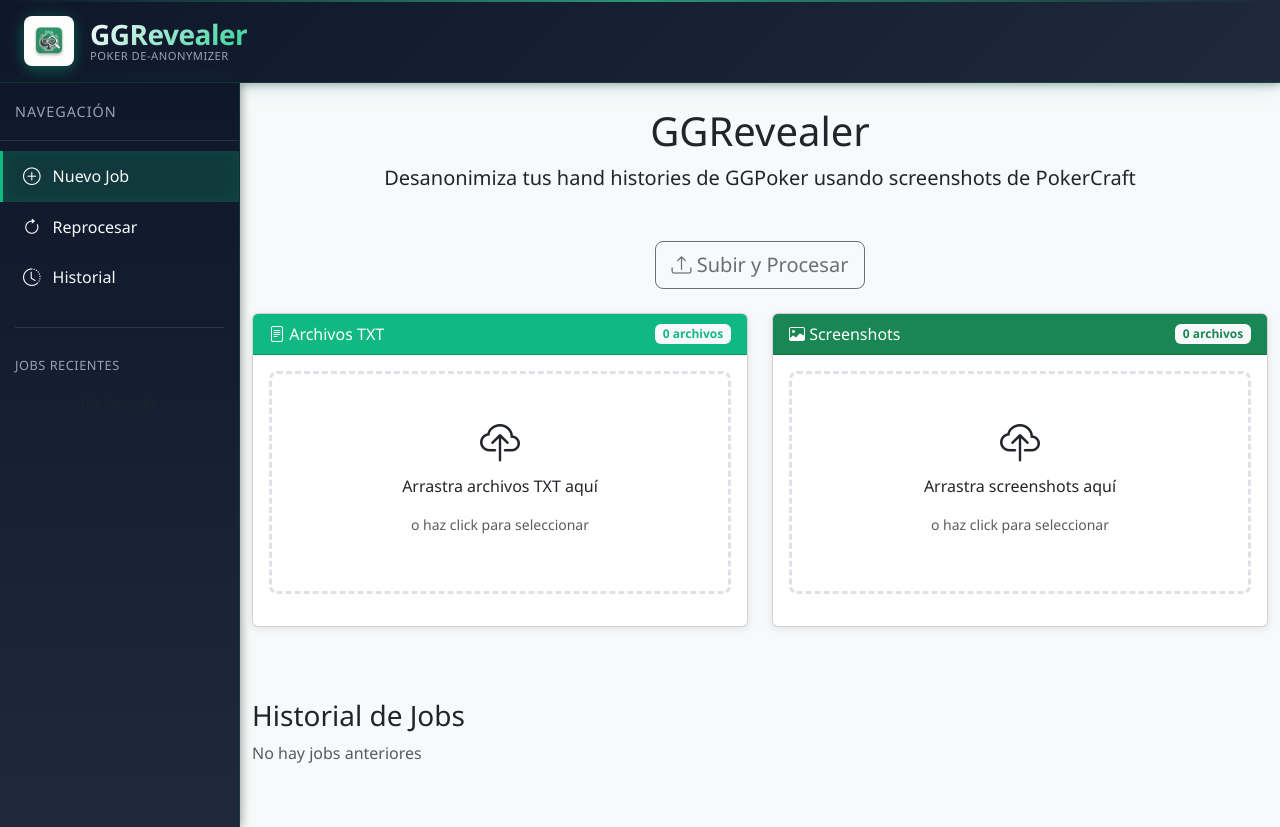
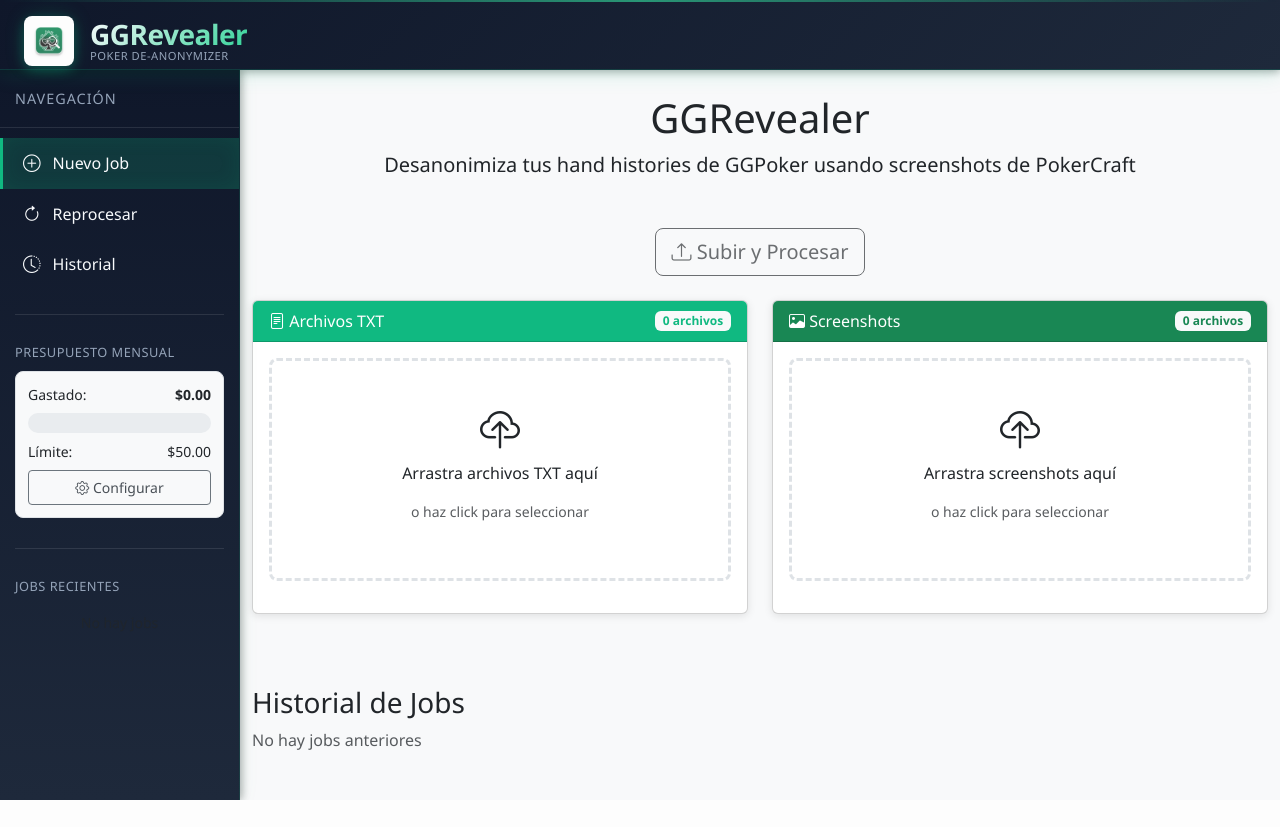
Before and after one commit to clickmediapropy/ggrevealer-3-repl, a FastAPI app: page /app in a window 1280 px wide. After the commit the page ends 800 px from the top, so only its background shows below. Run offline with FastAPI, Linux system fonts and the light colour scheme; data that the repository does not hold is empty; some libraries are stand-ins or nearby versions.

Commit message:
feat: Implement budget management system for API costs
Changes:
- Added app_config table for budget tracking in database.py.
- Introduced functions to get and save budget configuration.
- Updated job processing to check against monthly budget before execution.
- Enhanced job status response to include cost metrics.
- Created budget summary card in the UI with configuration modal for user input.
- Implemented JavaScript functions to load and save budget information dynamically.

This feature allows users to manage their API spending effectively, ensuring that jobs are only processed if the budget allows, enhancing financial oversight within the application.

```diff
--- a/main.py
+++ b/main.py
@@ -21,7 +21,8 @@ from pathlib import Path
 from typing import List, Optional
 import shutil
 
-from database import init_db, create_job, get_job, get_all_jobs, update_job_status, add_file, get_job_files, save_result, get_result, update_job_file_counts, delete_job, mark_job_started, update_job_stats, set_ocr_total_count, increment_ocr_processed_count, save_screenshot_result, get_screenshot_results, update_screenshot_result_matches, get_job_logs, clear_job_results, save_ocr1_result, save_ocr2_result, mark_screenshot_discarded, update_job_detailed_metrics
+from database import init_db, create_job, get_job, get_all_jobs, update_job_status, add_file, get_job_files, save_result, get_result, update_job_file_counts, delete_job, mark_job_started, update_job_stats, set_ocr_total_count, increment_ocr_processed_count, save_screenshot_result, get_screenshot_results, update_screenshot_result_matches, get_job_logs, clear_job_results, save_ocr1_result, save_ocr2_result, mark_screenshot_discarded, update_job_detailed_metrics, update_job_cost, get_budget_config, save_budget_config, get_budget_summary
+from config import GEMINI_COST_PER_IMAGE
 from parser import GGPokerParser
 from ocr import ocr_screenshot, ocr_hand_id, ocr_player_details
 from matcher import find_best_matches, _build_seat_mapping_by_roles
@@ -242,6 +243,14 @@ async def process_job(job_id: int, background_tasks: BackgroundTasks):
     if job['status'] == 'processing':
         raise HTTPException(status_code=400, detail="Job is already processing")
 
+    # Check budget before processing
+    budget_summary = get_budget_summary()
+    if budget_summary['monthly_spending'] >= budget_summary['monthly_budget']:
+        raise HTTPException(
+            status_code=403,
+            detail=f"Presupuesto mensual agotado (${budget_summary['monthly_spending']:.2f} / ${budget_summary['monthly_budget']:.2f}). No se pueden procesar más jobs hasta el próximo ciclo."
+        )
+
     # Check if this is a reprocess (job already completed or failed)
     is_reprocess = job['status'] in ['completed', 'failed']
 
@@ -290,6 +299,12 @@ async def get_job_status(job_id: int):
             'processing_time': job.get('processing_time_seconds'),
             'ocr_processed': job.get('ocr_processed_count', 0),
             'ocr_total': job.get('ocr_total_count', 0)
+        },
+        'costs': {
+            'ocr1_images': job.get('ocr1_images_processed', 0),
+            'ocr2_images': job.get('ocr2_images_processed', 0),
+            'total_cost_usd': job.get('total_api_cost', 0.0),
+            'cost_calculated_at': job.get('cost_calculated_at')
         }
     }
 
@@ -374,6 +389,35 @@ async def list_jobs():
     """Get list of all jobs"""
     jobs = get_all_jobs()
     return {"jobs": jobs}
+
+
+@app.get("/api/config/budget")
+async def get_budget():
+    """Get current budget configuration and spending"""
+    summary = get_budget_summary()
+    return summary
+
+
+@app.post("/api/config/budget")
+async def update_budget(request: Request):
+    """Update budget configuration"""
+    data = await request.json()
+
+    monthly_budget = data.get('monthly_budget')
+    budget_reset_day = data.get('budget_reset_day', 1)
+
+    if monthly_budget is None:
+        raise HTTPException(status_code=400, detail="monthly_budget is required")
+
+    if not isinstance(monthly_budget, (int, float)) or monthly_budget < 0:
+        raise HTTPException(status_code=400, detail="monthly_budget must be a positive number")
+
+    if not isinstance(budget_reset_day, int) or budget_reset_day < 1 or budget_reset_day > 28:
+        raise HTTPException(status_code=400, detail="budget_reset_day must be between 1 and 28")
+
+    save_budget_config(monthly_budget, budget_reset_day)
+
+    return {"message": "Budget configuration updated", "monthly_budget": monthly_budget, "budget_reset_day": budget_reset_day}
 
 
 @app.get("/api/job/{job_id}/screenshots")
@@ -1344,6 +1388,12 @@ async def delete_job_endpoint(job_id: int):
     return {"message": "Job deleted"}
 
 
+def calculate_job_cost(ocr1_count: int, ocr2_count: int) -> float:
+    """Calculate total API cost for a job based on OCR operations"""
+    total_images = ocr1_count + ocr2_count
+    return total_images * GEMINI_COST_PER_IMAGE
+
+
 def run_processing_pipeline(job_id: int):
     """Execute the full processing pipeline for a job"""
     import time
@@ -1826,6 +1876,18 @@ def run_processing_pipeline(job_id: int):
         # Update detailed metrics in database
         update_job_detailed_metrics(job_id, detailed_metrics)
 
+        # Calculate and update API costs
+        ocr1_count = len(screenshot_files)  # OCR1 runs on ALL screenshots
+        ocr2_count = len(matched_screenshots)  # OCR2 runs only on matched screenshots
+        total_cost = calculate_job_cost(ocr1_count, ocr2_count)
+        update_job_cost(job_id, ocr1_count, ocr2_count, total_cost)
+
+        logger.info(f"💰 API costs calculated",
+                   ocr1_images=ocr1_count,
+                   ocr2_images=ocr2_count,
+                   total_images=ocr1_count + ocr2_count,
+                   total_cost_usd=round(total_cost, 6))
+
         update_job_status(job_id, 'completed')
 
         # Final summary
--- a/static/css/styles.css
+++ b/static/css/styles.css
@@ -44,8 +44,21 @@ body {
     background: linear-gradient(135deg, var(--navbar-dark) 0%, var(--navbar-dark-alt) 100%) !important;
     box-shadow: 0 4px 20px rgba(16, 185, 129, 0.15), 0 2px 8px rgba(0, 0, 0, 0.3);
     border-bottom: 1px solid rgba(16, 185, 129, 0.2);
-    position: relative;
-    overflow: hidden;
+    position: fixed;
+    top: 0;
+    left: 0;
+    right: 0;
+    z-index: 1000;
+    overflow: visible;
+    height: 70px;
+    display: flex;
+    align-items: center;
+}
+
+.navbar-premium .container-fluid {
+    height: 100%;
+    display: flex;
+    align-items: center;
 }
 
 .navbar-premium::before {
@@ -583,7 +596,8 @@ body {
 /* Sidebar Layout */
 .main-layout {
     display: flex;
-    min-height: calc(100vh - 56px); /* Subtract navbar height */
+    min-height: 100vh;
+    padding-top: 70px; /* Compensate for fixed navbar */
 }
 
 .sidebar {
@@ -591,12 +605,17 @@ body {
     background: linear-gradient(180deg, var(--navbar-dark) 0%, var(--navbar-dark-alt) 100%);
     color: var(--text-white);
     flex-shrink: 0;
-    position: sticky;
-    top: 0;
-    height: calc(100vh - 56px);
-    overflow-y: auto;
+    position: fixed;
+    top: 70px;
+    left: 0;
+    bottom: 0;
+    height: calc(100vh - 70px);
+    overflow: hidden;
     box-shadow: 2px 0 8px rgba(0, 0, 0, 0.3), -2px 0 20px rgba(16, 185, 129, 0.1);
     border-right: 1px solid rgba(16, 185, 129, 0.15);
+    z-index: 900;
+    display: flex;
+    flex-direction: column;
 }
 
 .sidebar-header {
@@ -652,6 +671,32 @@ body {
 
 .sidebar-section {
     padding: 15px;
+    flex-shrink: 0;
+}
+
+.sidebar-section:last-child {
+    flex: 1;
+    overflow-y: auto;
+    min-height: 0;
+}
+
+/* Scrollbar styling for sidebar section with scroll */
+.sidebar-section:last-child::-webkit-scrollbar {
+    width: 6px;
+}
+
+.sidebar-section:last-child::-webkit-scrollbar-track {
+    background: rgba(0, 0, 0, 0.2);
+    border-radius: 3px;
+}
+
+.sidebar-section:last-child::-webkit-scrollbar-thumb {
+    background: rgba(255, 255, 255, 0.3);
+    border-radius: 3px;
+}
+
+.sidebar-section:last-child::-webkit-scrollbar-thumb:hover {
+    background: rgba(255, 255, 255, 0.5);
 }
 
 .sidebar-section-title {
@@ -721,6 +766,7 @@ body {
     background-color: #f8f9fa;
     max-width: 100%;
     width: 100%;
+    margin-left: 240px; /* Compensate for fixed sidebar */
 }
 
 .main-content .container-fluid {
@@ -765,12 +811,16 @@ body {
 @media (max-width: 991px) {
     .main-layout {
         flex-direction: column;
+        padding-top: 70px;
     }
 
     .sidebar {
         width: 100%;
         height: auto;
         position: relative;
+        top: auto;
+        left: auto;
+        bottom: auto;
     }
 
     .sidebar-section {
@@ -779,6 +829,7 @@ body {
 
     .main-content {
         width: 100%;
+        margin-left: 0; /* Remove sidebar margin on mobile */
     }
 
     .nav-tabs .nav-link {
@@ -947,3 +998,44 @@ body {
         font-size: 1.5rem;
     }
 }
+
+/* Budget Component Styles */
+.budget-card {
+    padding: 12px;
+    background-color: #f8f9fa;
+    border-radius: 8px;
+    border: 1px solid #dee2e6;
+}
+
+.budget-card span,
+.budget-card strong {
+    color: #212529 !important;
+}
+
+.budget-card .text-muted {
+    color: #6c757d !important;
+}
+
+.budget-card .progress {
+    border-radius: 10px;
+    overflow: hidden;
+    background-color: #e9ecef;
+}
+
+.budget-card .progress-bar {
+    transition: width 0.6s ease, background-color 0.3s ease;
+    font-size: 0.75rem;
+    font-weight: 600;
+}
+
+.budget-card .btn-outline-secondary {
+    font-size: 0.875rem;
+    padding: 6px 12px;
+    color: #495057;
+    border-color: #6c757d;
+}
+
+.budget-card .btn-outline-secondary:hover {
+    background-color: #6c757d;
+    color: white;
+}
--- a/static/js/app.js
+++ b/static/js/app.js
@@ -2281,6 +2281,99 @@ function updateTabVisibility() {
 }
 
 // ========================================
+// BUDGET MANAGEMENT
+// ========================================
+
+async function loadBudgetInfo() {
+    try {
+        const response = await fetch(`${API_BASE}/api/config/budget`);
+        const data = await response.json();
+
+        // Update display values
+        document.getElementById('monthly-spending').textContent = `$${data.monthly_spending.toFixed(2)}`;
+        document.getElementById('monthly-budget').textContent = `$${data.monthly_budget.toFixed(2)}`;
+
+        // Update progress bar
+        const progressBar = document.getElementById('budget-progress');
+        const percentage = data.percentage_used;
+        progressBar.style.width = `${percentage}%`;
+        progressBar.textContent = `${percentage.toFixed(1)}%`;
+        progressBar.setAttribute('aria-valuenow', percentage);
+
+        // Update progress bar color based on percentage
+        progressBar.classList.remove('bg-success', 'bg-warning', 'bg-danger');
+        if (percentage >= 100) {
+            progressBar.classList.add('bg-danger');
+        } else if (percentage >= 80) {
+            progressBar.classList.add('bg-warning');
+        } else {
+            progressBar.classList.add('bg-success');
+        }
+
+        // Update budget modal inputs
+        document.getElementById('budget-input').value = data.monthly_budget.toFixed(2);
+        document.getElementById('reset-day-input').value = data.budget_reset_day;
+
+    } catch (error) {
+        console.error('Failed to load budget info:', error);
+    }
+}
+
+async function saveBudgetConfig() {
+    const budget = parseFloat(document.getElementById('budget-input').value);
+    const resetDay = parseInt(document.getElementById('reset-day-input').value);
+
+    const errorDiv = document.getElementById('budget-error');
+    const successDiv = document.getElementById('budget-success');
+
+    // Hide previous messages
+    errorDiv.classList.add('d-none');
+    successDiv.classList.add('d-none');
+
+    // Validate inputs
+    if (isNaN(budget) || budget < 0) {
+        errorDiv.textContent = 'El presupuesto debe ser un número positivo';
+        errorDiv.classList.remove('d-none');
+        return;
+    }
+
+    try {
+        const response = await fetch(`${API_BASE}/api/config/budget`, {
+            method: 'POST',
+            headers: {'Content-Type': 'application/json'},
+            body: JSON.stringify({
+                monthly_budget: budget,
+                budget_reset_day: resetDay
+            })
+        });
+
+        if (!response.ok) {
+            const error = await response.json();
+            throw new Error(error.detail || 'Failed to save budget');
+        }
+
+        // Show success message
+        successDiv.classList.remove('d-none');
+
+        // Reload budget info to update sidebar
+        await loadBudgetInfo();
+
+        // Close modal after 1.5 seconds
+        setTimeout(() => {
+            const modal = bootstrap.Modal.getInstance(document.getElementById('budgetModal'));
+            modal.hide();
+            // Reset messages on close
+            successDiv.classList.add('d-none');
+        }, 1500);
+
+    } catch (error) {
+        console.error('Failed to save budget:', error);
+        errorDiv.textContent = error.message;
+        errorDiv.classList.remove('d-none');
+    }
+}
+
+// ========================================
 // INITIALIZATION
 // ========================================
 
@@ -2409,10 +2502,20 @@ document.addEventListener('DOMContentLoaded', () => {
         cancelJobBtn.addEventListener('click', cancelJob);
     }
 
+    // Initialize budget save button
+    const saveBudgetBtn = document.getElementById('save-budget-btn');
+    if (saveBudgetBtn) {
+        saveBudgetBtn.addEventListener('click', saveBudgetConfig);
+    }
+
     // Load initial data
     loadJobs();
     loadRecentJobs();
+    loadBudgetInfo();
 
     // Refresh recent jobs every 30 seconds
     setInterval(loadRecentJobs, 30000);
+
+    // Refresh budget info every minute
+    setInterval(loadBudgetInfo, 60000);
 });
--- a/templates/index.html
+++ b/templates/index.html
@@ -51,6 +51,32 @@
                     <span>Historial</span>
                 </a>
             </nav>
+
+            <div class="sidebar-divider"></div>
+
+            <!-- Budget Summary Card -->
+            <div class="sidebar-section">
+                <h6 class="sidebar-section-title">Presupuesto Mensual</h6>
+                <div class="budget-card">
+                    <div class="d-flex justify-content-between mb-2 small">
+                        <span>Gastado:</span>
+                        <strong id="monthly-spending">$0.00</strong>
+                    </div>
+                    <div class="progress mb-2" style="height: 20px;">
+                        <div id="budget-progress" class="progress-bar bg-success" role="progressbar"
+                             style="width: 0%;" aria-valuenow="0" aria-valuemin="0" aria-valuemax="100">
+                            0%
+                        </div>
+                    </div>
+                    <div class="d-flex justify-content-between small text-muted">
+                        <span>Límite:</span>
+                        <span id="monthly-budget">$50.00</span>
+                    </div>
+                    <button class="btn btn-sm btn-outline-secondary w-100 mt-2" data-bs-toggle="modal" data-bs-target="#budgetModal">
+                        <i class="bi bi-gear"></i> Configurar
+                    </button>
+                </div>
+            </div>
 
             <div class="sidebar-divider"></div>
 
@@ -518,6 +544,51 @@
         </div>
     </div>
 
+    <!-- Budget Configuration Modal -->
+    <div class="modal fade" id="budgetModal" tabindex="-1" aria-labelledby="budgetModalLabel" aria-hidden="true">
+        <div class="modal-dialog">
+            <div class="modal-content">
+                <div class="modal-header">
+                    <h5 class="modal-title" id="budgetModalLabel">
+                        <i class="bi bi-gear"></i> Configurar Presupuesto Mensual
+                    </h5>
+                    <button type="button" class="btn-close" data-bs-dismiss="modal" aria-label="Close"></button>
+                </div>
+                <div class="modal-body">
+                    <div class="mb-3">
+                        <label for="budget-input" class="form-label">Presupuesto Mensual (USD)</label>
+                        <div class="input-group">
+                            <span class="input-group-text">$</span>
+                            <input type="number" class="form-control" id="budget-input"
+                                   min="0" step="0.01" value="50.00" placeholder="50.00">
+                        </div>
+                        <div class="form-text">Establece el límite máximo de gasto mensual en API de Gemini</div>
+                    </div>
+                    <div class="mb-3">
+                        <label for="reset-day-input" class="form-label">Día de Reinicio del Presupuesto</label>
+                        <select class="form-select" id="reset-day-input">
+                            <option value="1" selected>Día 1 del mes</option>
+                            <option value="15">Día 15 del mes</option>
+                        </select>
+                        <div class="form-text">Día del mes en que se reinicia el contador de gastos</div>
+                    </div>
+                    <div id="budget-error" class="alert alert-danger d-none">
+                        <!-- Error message will be shown here -->
+                    </div>
+                    <div id="budget-success" class="alert alert-success d-none">
+                        <i class="bi bi-check-circle"></i> Presupuesto actualizado correctamente
+                    </div>
+                </div>
+                <div class="modal-footer">
+                    <button type="button" class="btn btn-secondary" data-bs-dismiss="modal">Cancelar</button>
+                    <button type="button" class="btn btn-primary" id="save-budget-btn">
+                        <i class="bi bi-save"></i> Guardar
+                    </button>
+                </div>
+            </div>
+        </div>
+    </div>
+
     <script src="https://cdn.jsdelivr.net/npm/bootstrap@5.3.0/dist/js/bootstrap.bundle.min.js"></script>
     <script src="/static/js/app.js"></script>
 </body>
```
Also changed, not shown: CLAUDE.md (+1 -0 lines), config.py (added, +18 -0 lines), database.py (+105 -0 lines).
